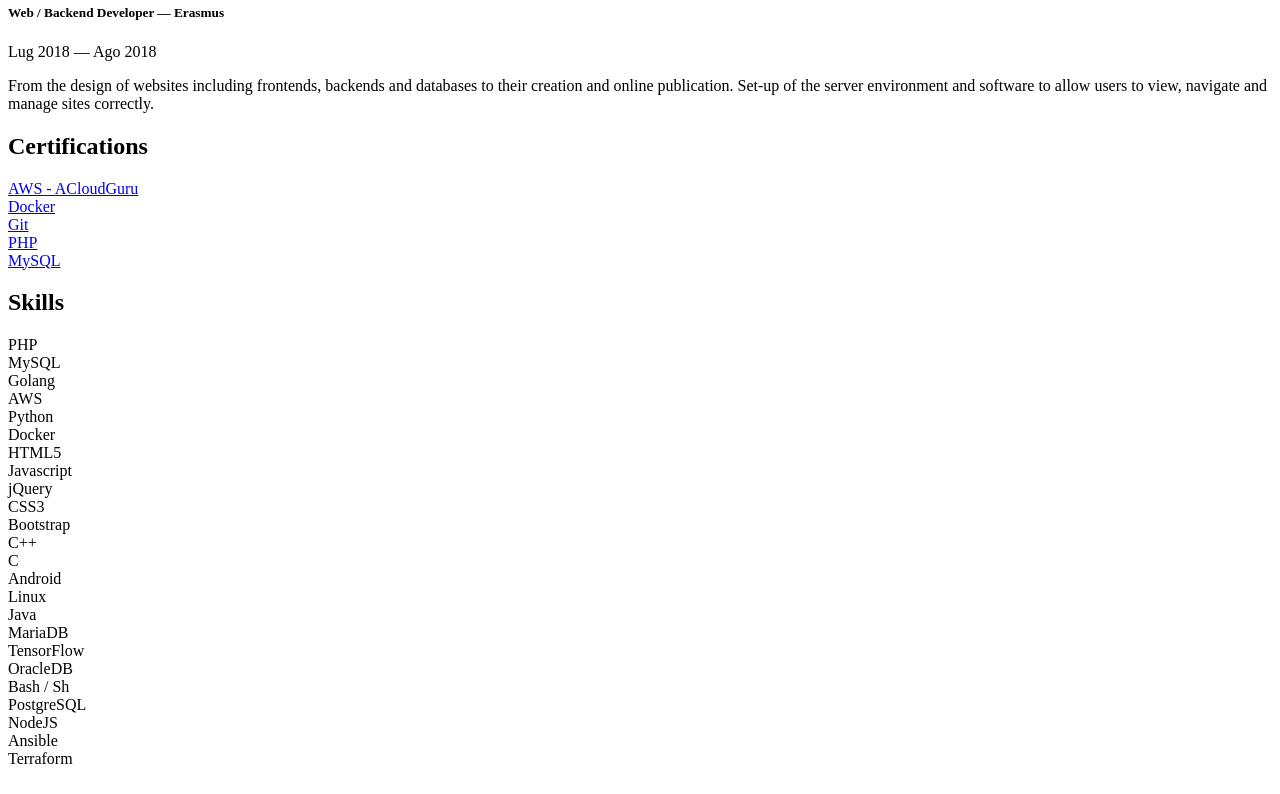
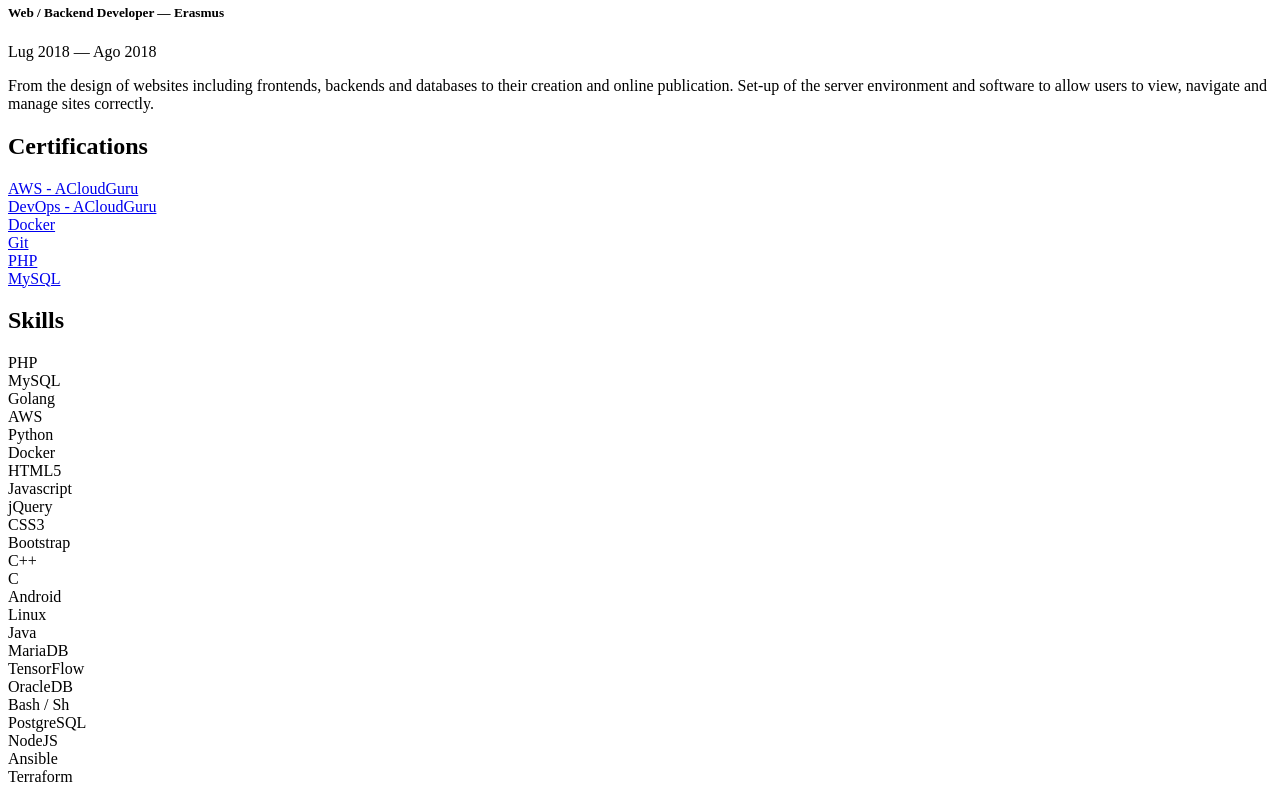
Before and after one commit to UnwishingMoon/diegocastagna.com, a PHP site: page /resume.php in a window 1280 px wide. Shown: the part 421-1215 px from the top of the page. Before the commit the page ends 1185 px from the top, so only its background shows below. Run offline with PHP 8.4, Linux system fonts and the light colour scheme; data that the repository does not hold is empty; a stand-in replaces the project's code that opens the database connection; some libraries are stand-ins or nearby versions.

Commit message:
Added new certification

```diff
--- a/en/resume.php
+++ b/en/resume.php
@@ -156,6 +156,9 @@ $html = <<<HTML
                             <a href="/files/certifications/aws-acloudguru.pdf" target="_blank" rel="noreferrer">AWS - ACloudGuru</a>
                         </div>
                         <div class="skill">
+                            <a href="/files/certifications/devops-acloudguru.pdf" target="_blank" rel="noreferrer">DevOps - ACloudGuru</a>
+                        </div>
+                        <div class="skill">
                             <a href="/files/certifications/cert-docker-2021-11-24.pdf" target="_blank" rel="noreferrer">Docker</a>
                         </div>
                         <div class="skill">
--- a/it/resume.php
+++ b/it/resume.php
@@ -156,6 +156,9 @@ $html = <<<HTML
                             <a href="/files/certifications/aws-acloudguru.pdf" target="_blank" rel="noreferrer">AWS - ACloudGuru</a>
                         </div>
                         <div class="skill">
+                            <a href="/files/certifications/devops-acloudguru.pdf" target="_blank" rel="noreferrer">DevOps - ACloudGuru</a>
+                        </div>
+                        <div class="skill">
                             <a href="/files/certifications/cert-docker-2021-11-24.pdf" target="_blank" rel="noreferrer">Docker</a>
                         </div>
                         <div class="skill">
```
